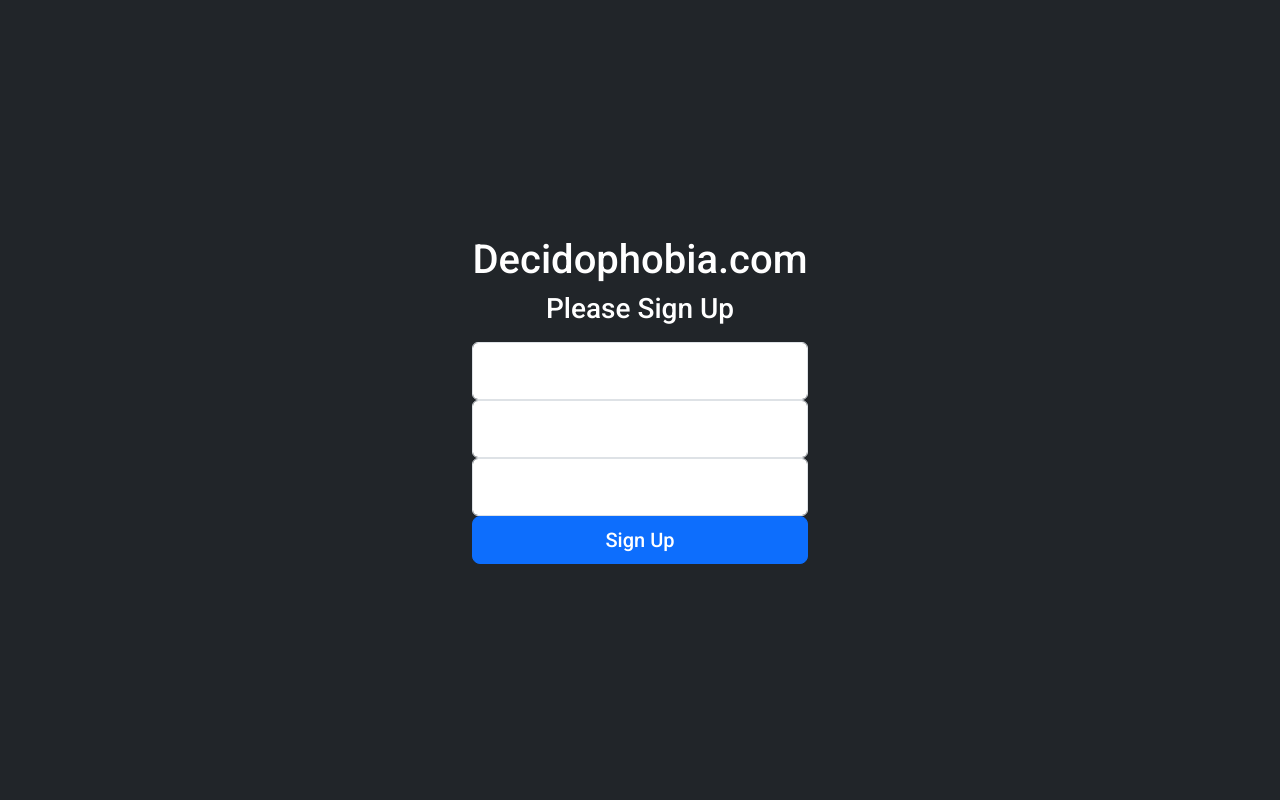
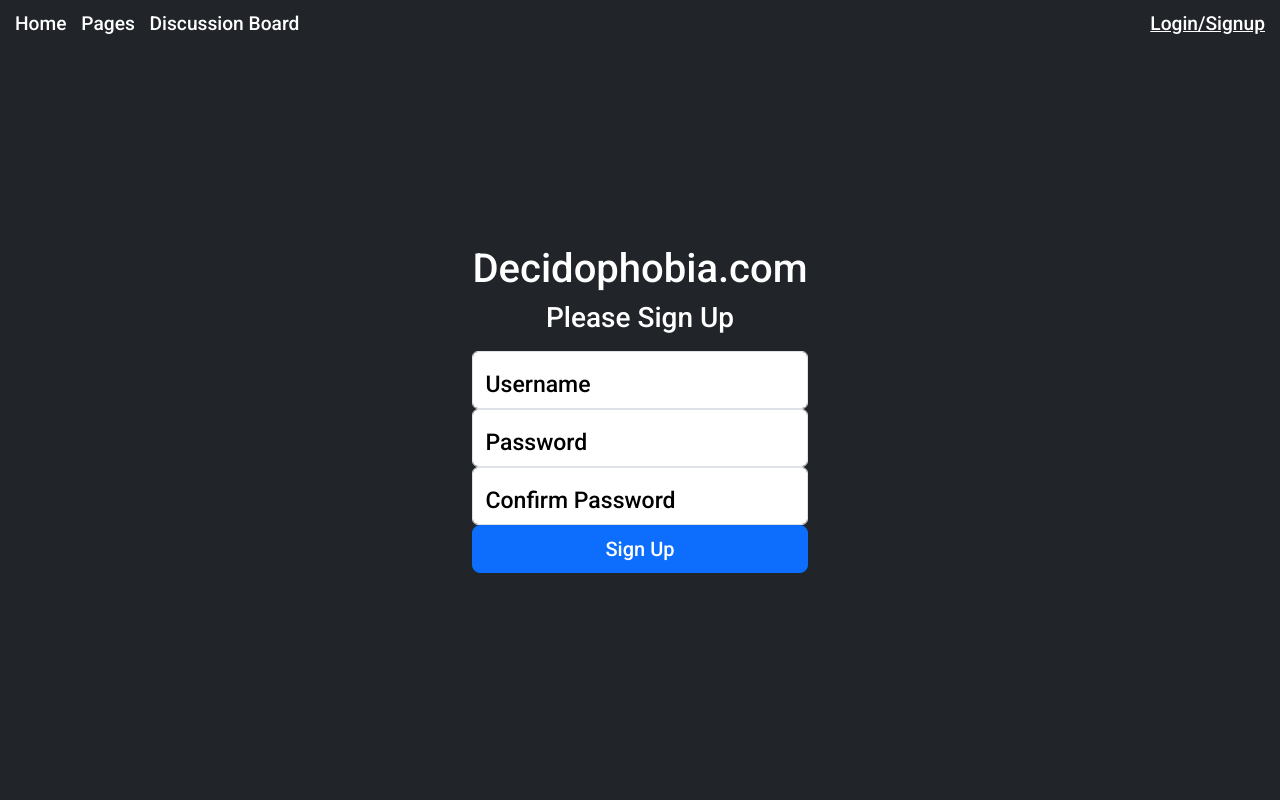
Before and after one commit to cfstar188/Decidophobia.com, a Django app: page /login/register/ in a window 1280 px wide. Run offline with Django 5.2, Linux system fonts and the light colour scheme.

Commit message:
task complete and working

```diff
--- a/backend/templates/signup.html
+++ b/backend/templates/signup.html
@@ -5,6 +5,8 @@
     <link rel="preconnect" href="https://fonts.googleapis.com">
     <link rel="preconnect" href="https://fonts.gstatic.com" crossorigin>
     <link href="https://fonts.googleapis.com/css2?family=Roboto:wght@500;900&display=swap" rel="stylesheet">
+    {% load static %}
+    <link rel="stylesheet" type="text/css" href="{% static 'homepage.css' %}">
 
   </head>
 
@@ -13,7 +15,7 @@
         display: flex;
         justify-content: center;
         align-items: center;
-        height: 100vh;
+        height: 90vh;
         background-color: #212529;
         color: #fff;
         font-family: Roboto;
@@ -21,23 +23,44 @@
     }
 </style>
 
-  <body class="text-center">
+  <body class="text-center mainbody">
+    <nav style="display: flex;">
+      <div>
+          <a href="{% url 'home' %}" style="text-decoration: none;">Home</a>
+          <a href="#" style="text-decoration: none;">Pages</a>
+          <a href="#" style="text-decoration: none;">Discussion Board </a>
+      </div>
+      {% if request.user.is_authenticated %}
+
+          <div style="margin-left: auto; display: flex;">
+              <p>Welcome, {{ request.user.username }}!</p>
+              <a style="margin: 0px; margin-left: 5px; text-decoration: none;" href="{% url 'logout' %}">Logout</a>
+
+          </div>
+
+      {% else %}
+          <div style="margin-left: auto;">
+              <a href="/login" style="text-decoration: underline;">Login/Signup</a>
+          </div>
+      {% endif %}
+
+  </nav>
 
     <div class="divmain">
       <main class="form-signin">
-          <form method="post" class="form-group" action="{% url 'signup' %}">
+          <form method="post" class="form-group" action="{% url 'signup' %}" >
               {% csrf_token %}
               <h1>Decidophobia.com</h1>
               <h1 class="h3 mb-3 fw-normal">Please Sign Up</h1>
-              <div class="form-floating">
+              <div class="form-floating" style="color: #000;">
                   <input type="text" class="form-control" id="floatingInput" placeholder="name@example.com" name="username">
                   <label for="floatingInput">Username</label>
               </div>
-              <div class="form-floating">
+              <div class="form-floating" style="color: #000;">
                   <input type="password" class="form-control" id="floatingPassword" placeholder="Password" name="password1">
                   <label for="floatingPassword">Password</label>
               </div>
-              <div class="form-floating">
+              <div class="form-floating" style="color: #000;">
                   <input type="password" class="form-control" id="floatingPassword" placeholder="Password" name="password2">
                   <label for="floatingPassword">Confirm Password</label>
               </div>
```
Also changed, not shown: backend/templates/login.html (+28 -4 lines).
